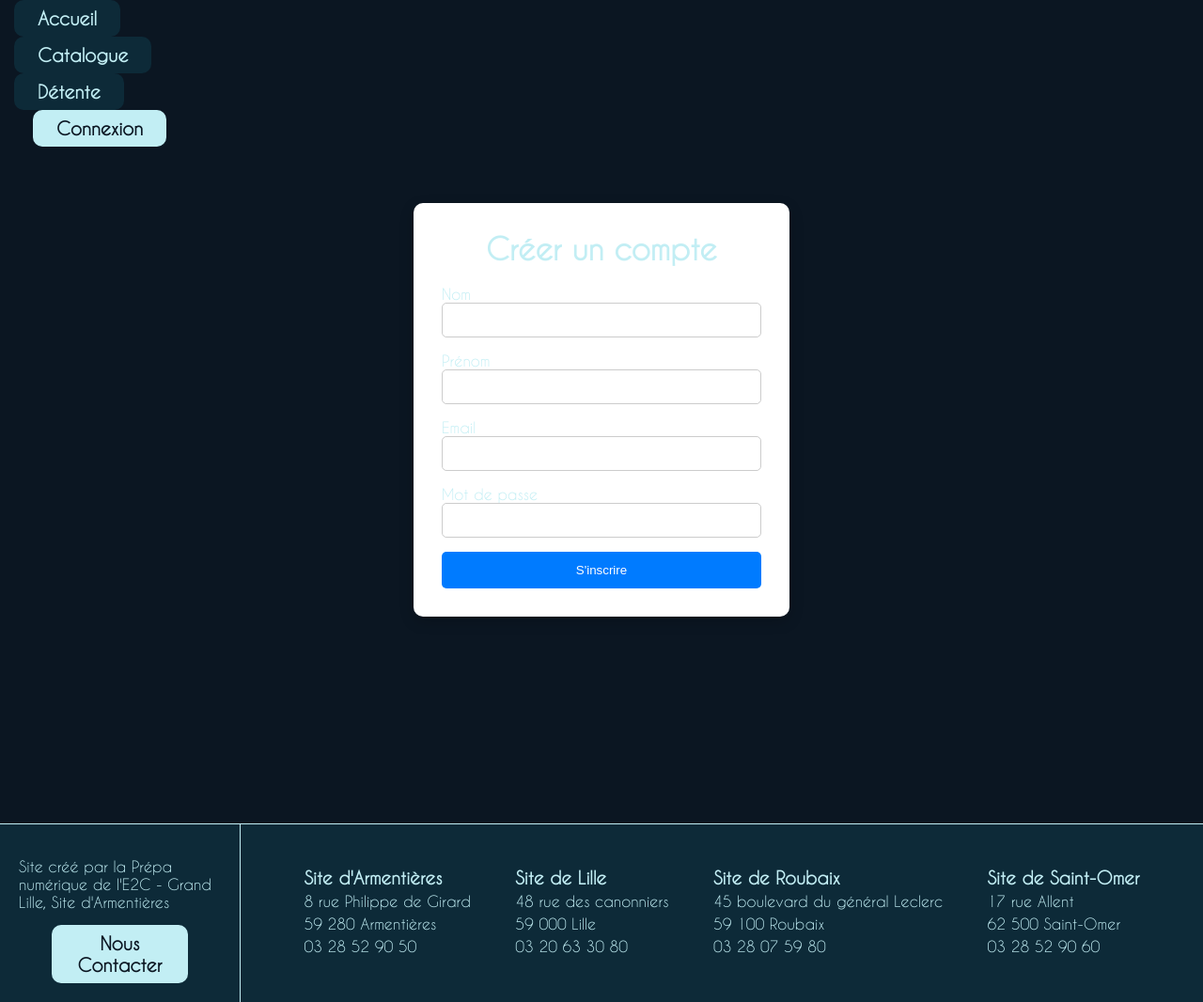
After one commit to momo59-100/e2clib-oli-main, a PHP site: page /Pages/inscription.php in a window 1280 px wide. The commit adds this page. Shown: the whole page at 94% size. Run offline with PHP 8.4, Linux system fonts and the light colour scheme.

Commit message:
ajout inscription

```diff
--- a/Pages/Catalogue.html
+++ b/Pages/Catalogue.html
@@ -20,7 +20,7 @@
         <nav>
             <a class="btn btn-dark" href="../index.php">Accueil</a>
             <a class="btn btn-dark" href="./game.html">Détente</a>
-            <a class="btn btn-dark" href="../Pages/inscription.html">Inscription</a>
+            <a class="btn btn-dark" href="../Pages/inscription.php">Inscription</a>
             <a class="btn btn-light" id="connect-button" href="#">Connexion</a>
         </nav>
     </header>
--- a/Pages/game.html
+++ b/Pages/game.html
@@ -20,7 +20,7 @@
         <nav>
             <a class="btn btn-dark" href="../index.php">Accueil</a>
             <a class="btn btn-dark" href="../Pages/Catalogue.html">Catalogue</a>
-            <a class="btn btn-dark" href="../Pages/inscription.html">Inscription</a>
+            <a class="btn btn-dark" href="../Pages/inscription.php">Inscription</a>
             <a class="btn btn-light" id="connect-button" href="../Javascript/connexion.js">Connexion</a>
         </nav>
     </header>
--- /dev/null
+++ b/Pages/inscription.php
@@ -0,0 +1,136 @@
+<?php
+
+// Connexion à la base de données
+try {
+    $pdo = new PDO("mysql:host=localhost;dbname=e2clib;charset=utf8", "root", "");
+    $pdo->setAttribute(PDO::ATTR_ERRMODE, PDO::ERRMODE_EXCEPTION);
+} catch(PDOException $e){
+    echo "Erreur de connexion : " . $e->getMessage();
+}
+
+$message = "";
+
+if($_SERVER["REQUEST_METHOD"] == "POST"){
+
+    $nom = htmlspecialchars($_POST["nom"]);
+    $prenom = htmlspecialchars($_POST["prenom"]);
+    $email = htmlspecialchars($_POST["email"]);
+    $password = password_hash($_POST["password"], PASSWORD_DEFAULT);
+
+    $sql = "INSERT INTO utilisateurs (nom, prenom, email, password) VALUES (?, ?, ?, ?)";
+    $stmt = $pdo->prepare($sql);
+
+    if($stmt->execute([$nom, $prenom, $email, $password])){
+        $message = "<p style='color:green;'>Inscription réussie pour $prenom $nom</p>";
+    } else {
+        $message = "<p style='color:red;'>Erreur lors de l'inscription</p>";
+    }
+}
+
+?>
+
+<!DOCTYPE html>
+<html lang="fr">
+
+<head>
+<meta charset="UTF-8">
+<meta name="viewport" content="width=device-width, initial-scale=1.0">
+<title>Inscription - E2C Lib</title>
+<link rel="stylesheet" href="../style/style.css">
+<script src="../Javascript/morpion.js" defer></script>
+<script src="../Javascript/connexion.js" defer></script>
+</head>
+
+<body>
+
+<a class="btn btn-dark" href="../index.php">Accueil</a>
+<a class="btn btn-dark" href="../Pages/Catalogue.html">Catalogue</a>
+<a class="btn btn-dark" href="../Pages/game.html">Détente</a>
+<a class="btn btn-light" id="connect-button" href="../Javascript/connexion.js">Connexion</a>
+
+<section class="form-container">
+
+<h2>Créer un compte</h2>
+
+<?php echo $message; ?>
+
+<form method="POST" action="">
+
+<div class="form-group">
+<label>Nom</label>
+<input type="text" name="nom" required>
+</div>
+
+<div class="form-group">
+<label>Prénom</label>
+<input type="text" name="prenom" required>
+</div>
+
+<div class="form-group">
+<label>Email</label>
+<input type="email" name="email" required>
+</div>
+
+<div class="form-group">
+<label>Mot de passe</label>
+<input type="password" name="password" required>
+</div>
+
+<button type="submit" class="btn-register">S'inscrire</button>
+
+</form>
+
+</section>
+
+ <footer>
+        <div class="foot-left">
+            <p>Site créé par la Prépa numérique de l'E2C - Grand Lille, Site d'Armentières</p>
+            <a class="btn btn-light" href="https://e2c-grandlille.fr/">Nous Contacter</a>
+        </div>
+        <div class="foot-right">
+            <div class="site">
+                <h3>Site d'Armentières</h3>
+                <p>8 rue Philippe de Girard</p>
+                <p>59 280 Armentières</p>
+                <p>03 28 52 90 50</p>
+            </div>
+            <div class="site">
+                <h3>Site de Lille</h3>
+                <p>48 rue des canonniers</p>
+                <p>59 000 Lille</p>
+                <p>03 20 63 30 80</p>
+            </div>
+            <div class="site">
+                <h3>Site de Roubaix</h3>
+                <p>45 boulevard du général Leclerc</p>
+                <p>59 100 Roubaix</p>
+                <p>03 28 07 59 80</p>
+            </div>
+            <div class="site">
+                <h3>Site de Saint-Omer</h3>
+                <p>17 rue Allent</p>
+                <p>62 500 Saint-Omer</p>
+                <p>03 28 52 90 60</p>
+            </div>
+        </div>
+    </footer>
+
+
+    <div id="connect-background" class="modal">
+        <div id="connect-form" class="modal-content">
+            <button type="button" class="close-button">&times;</button>
+
+            <form action="#" method="post">
+                <label for="email">Votre email :</label>
+                <input type="email" name="email" id="email" placeholder="name@tonsite.com" required>
+
+                <label for="password">Mot de passe :</label>
+                <input type="password" name="password" id="password" placeholder="********" required>
+
+                <button type="submit" class="btn btn-light">Let's Read!</button>
+            </form>
+        </div>
+    </div>
+
+</body>
+</html>
--- a/index.php
+++ b/index.php
@@ -27,7 +27,7 @@
 <nav>
     <a class="btn btn-dark" href="./Pages/Catalogue.html">Catalogue</a>
     <a class="btn btn-dark" href="./Pages/game.html">Détente</a>
-    <a class="btn btn-dark" href="./Pages/inscription.html">Inscription</a>
+    <a class="btn btn-dark" href="./Pages/inscription.php">Inscription</a>
 
 
     <?php if(!isset($_SESSION["userid"])){?>
--- a/style/style.css
+++ b/style/style.css
@@ -424,3 +424,43 @@ h3 {
     background: #f0f0f0;
     border: 1px solid #ccc;
 }
+
+.form-container{
+width:400px;
+margin:60px auto;
+padding:30px;
+background:white;
+border-radius:10px;
+box-shadow:0 5px 15px rgba(0,0,0,0.2);
+}
+
+.form-container h2{
+text-align:center;
+margin-bottom:20px;
+}
+
+.form-group{
+display:flex;
+flex-direction:column;
+margin-bottom:15px;
+}
+
+.form-group input{
+padding:10px;
+border:1px solid #ccc;
+border-radius:5px;
+}
+
+.btn-register{
+width:100%;
+padding:12px;
+background:#007BFF;
+color:white;
+border:none;
+border-radius:5px;
+cursor:pointer;
+}
+
+.btn-register:hover{
+background:#0056b3;
+}
```
Also changed, not shown: Pages/inscription.html (deleted, +0 -30 lines).
